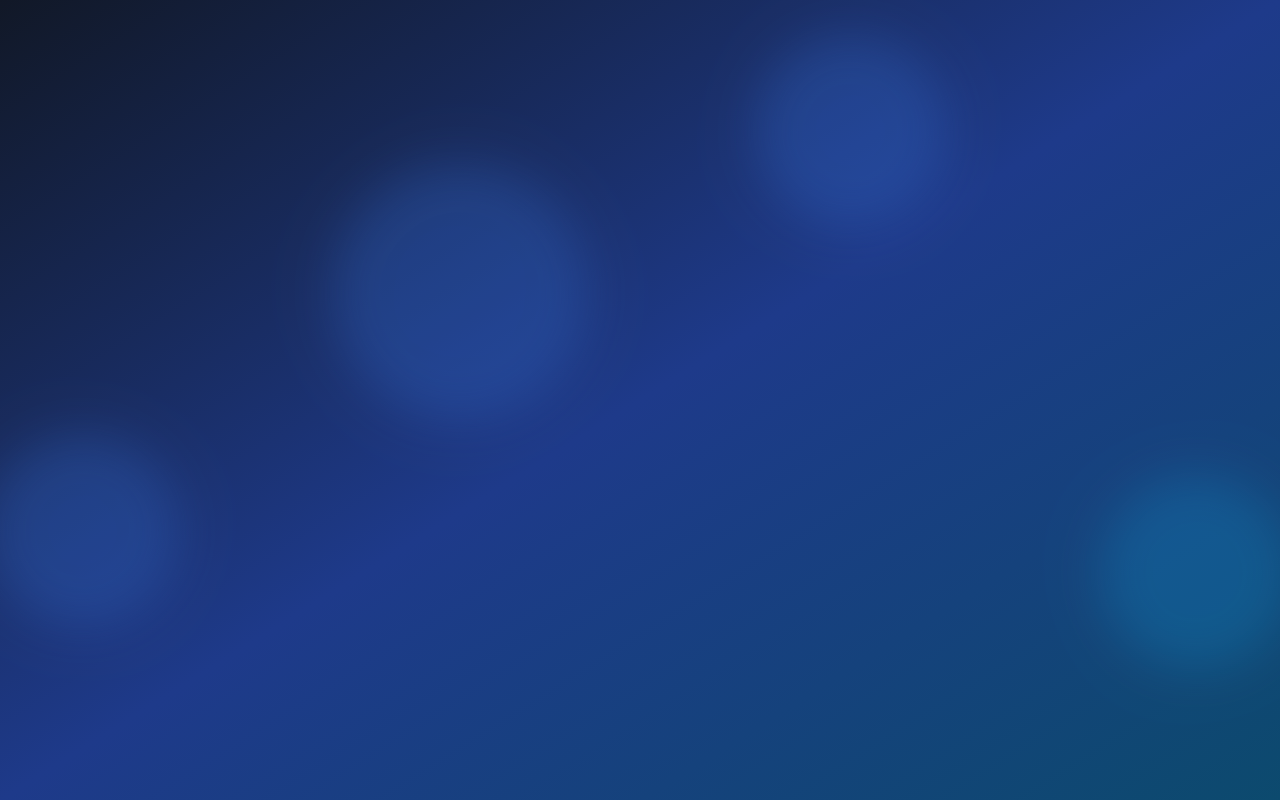
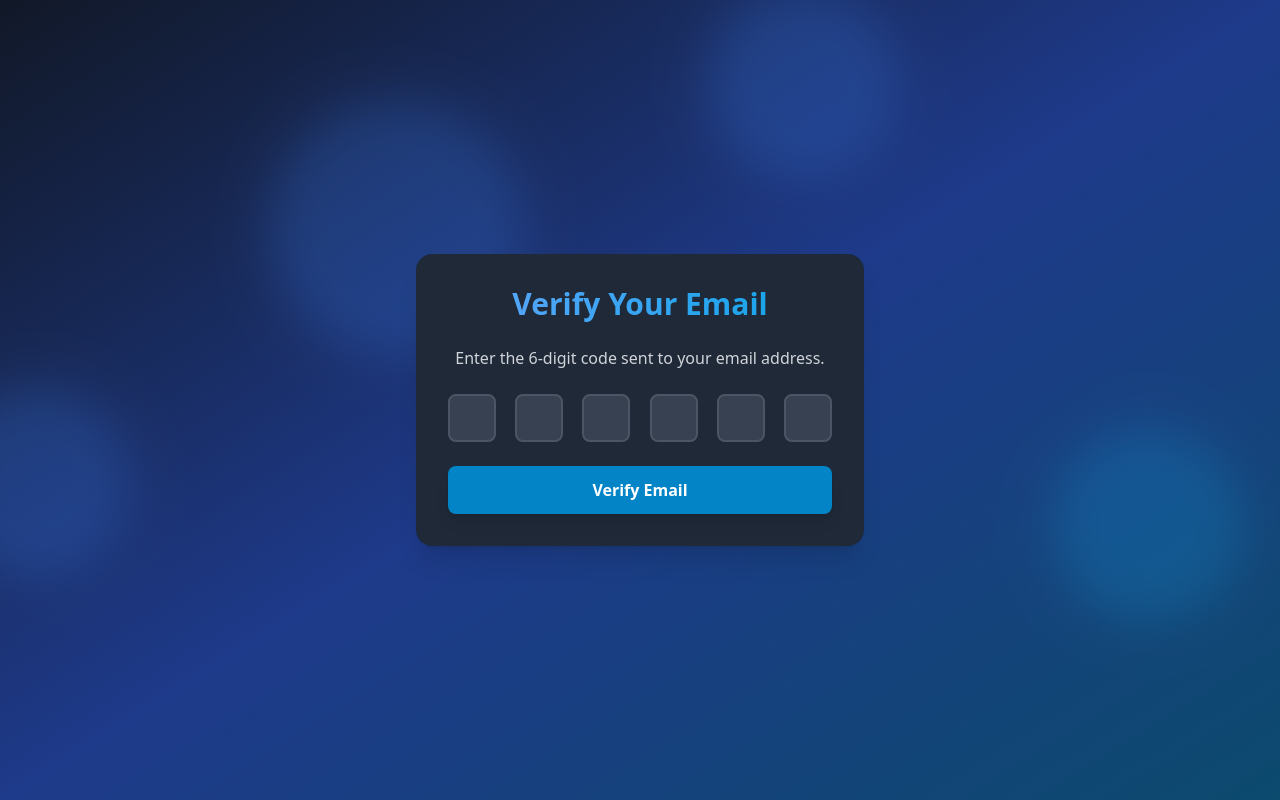
Before and after one commit to jonathanPhan17/auth-stuff, a React (Vite) app in the folder client/: page /verify-email in a window 1280 px wide. Before the commit this address had no page. Built offline with nearby package versions, Linux system fonts and the light colour scheme.

Commit message:
implement email verification page logic

```diff
--- a/client/package.json
+++ b/client/package.json
@@ -14,7 +14,8 @@
     "lucide-react": "^0.445.0",
     "react": "^18.3.1",
     "react-dom": "^18.3.1",
-    "react-router-dom": "^6.26.2"
+    "react-router-dom": "^6.26.2",
+    "zustand": "^5.0.0-rc.2"
   },
   "devDependencies": {
     "@eslint/js": "^9.9.0",
--- a/client/src/App.jsx
+++ b/client/src/App.jsx
@@ -1,8 +1,12 @@
 import FloatinStuff from './components/FloatinStuff';
 import { Routes, Route } from 'react-router-dom';
+
+
+// Pages
+import HomePage from './pages/HomePage';
 import SignUpPage from './pages/SignUpPage';
 import LoginPage from './pages/LoginPage';
-import HomePage from './pages/HomePage';
+import EmailVerificationPage from './pages/EmailVerificationPage';
 
 function App() {
   return (
@@ -43,6 +47,7 @@ function App() {
           <Route path='/' element={<HomePage />} />
           <Route path='/signup' element={<SignUpPage />} />
           <Route path='/login' element={<LoginPage />} />
+          <Route path='/verify-email' element={<EmailVerificationPage />} />
         </Routes>
       </div>
     </>
--- /dev/null
+++ b/client/src/pages/EmailVerificationPage.jsx
@@ -0,0 +1,98 @@
+import React, { useEffect, useRef, useState } from "react";
+import { useNavigate } from "react-router-dom";
+import { motion } from "framer-motion";
+
+const EmailVerificationPage = () => {
+  const [code, setCode] = useState(["", "", "", "", "", ""]);
+  const inputRefs = useRef([]);
+  const navigate = useNavigate();
+  const isLoading = false;
+
+  const handleChange = (index, value) => {
+    const newCode = [...code];
+
+    if (value.length > 1) {
+        const pastedCode = value.slice(0, 6).split("");
+        for (let i = 0; i < 6; i++) {
+            newCode[i] = pastedCode[i] || "";
+        }
+        setCode(newCode);
+
+        const lastFilledIndex = newCode.findLastIndex((digit) => digit !== "");
+        const focusIndex = lastFilledIndex < 5 ? lastFilledIndex + 1 : 5;
+        inputRefs.current[focusIndex].focus();
+    } else {
+        newCode[index] = value;
+        setCode(newCode);
+
+        if (value && index < 5) {
+            inputRefs.current[index + 1].focus();
+        }
+    }
+  };
+
+  const handleKeyDown = (index, e) => {
+    if (e.key === "Backspace" && !code[index] && index > 0) {
+        inputRefs.current[index -1].focus();
+    }
+  };
+
+  const handleSubmit = (e) => {
+    e.preventDefault();
+    const verificationCode = code.join("");
+    console.log(`Verification code submitted: ${verificationCode}`);
+  }
+
+  useEffect(() => {
+    if (code.every(digit => digit !== "")) {
+        handleSubmit(new Event("submit"));
+    }
+  }, [code])
+
+  return (
+    <div className="max-w-md w-full bg-gray-800 bg-opacity-50 backdrop-filter backdrop-blur-xl rounded-2xl shadow-xl overflow-hidden">
+      <motion.div
+        initial={{ opacity: 0, y: -50 }}
+        animate={{ opacity: 1, y: 0 }}
+        transition={{ duration: 0.5 }}
+        className="bg-gray-800 opacity-50 backdrop-filter backdrop-blur-xl rounded-2xl shadow-2xl p-8 w-full max-w-md"
+      >
+        <h2 className="text-3xl font-bold mb-6 text-center bg-gradient-to-r from-blue-400 to-sky-500 text-transparent bg-clip-text">
+          Verify Your Email
+        </h2>
+        <p className="text-center text-gray-300 mb-6">
+          Enter the 6-digit code sent to your email address.
+        </p>
+        <form onSubmit={handleSubmit} className="space-y-6">
+          <div className="flex justify-between">
+            {code.map((digit, index) => (
+              <input
+                key={index}
+                ref={(el) => (inputRefs.current[index] = el)}
+                type="text"
+                maxLength="6"
+                value={digit}
+                onChange={(e) => handleChange(index, e.target.value)}
+                onKeyDown={(e) => handleKeyDown(index, e)}
+                className="w-12 h-12 text-center text-2xl font-bold bg-gray-700 text-white border-2 border-gray-600 rounded-lg focus:border-blue-500 focus:outline-none"
+              />
+            ))}
+          </div>
+          <motion.button
+            className="mt-5 w-full py-3 px-4 bg-sky-600 text-white font-bold rounded-lg shadow-lg
+            hover:bg-blue-700 hover:shadow-2xl focus:outline-none focus:ring-2 focus:ring-blue-600
+            focus:ring-offset-2 focus:ring-offset-gray-900 transition-all duration-100 ease-linear"
+            whileHover={{ scale: 1.02 }}
+            whileTap={{ scale: 0.98 }}
+            type="submit"
+            disabled={isLoading || code.some((digit) => !digit)}
+          >
+            {isLoading ? "Verifying..." : "Verify Email"}
+          </motion.button>
+        </form>
+      </motion.div>
+    </div>
+  );
+};
+
+export default EmailVerificationPage;
```
Also changed, not shown: 1 other file (tests, documents, lock files or other folders).
